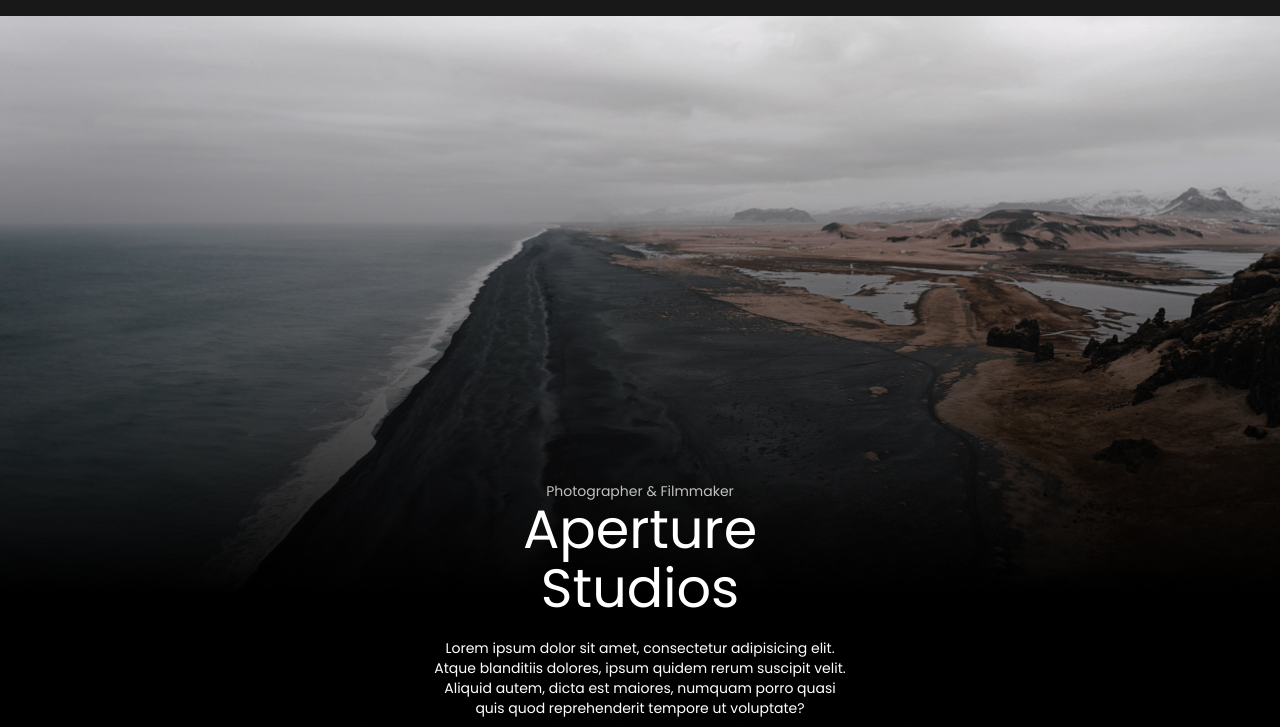
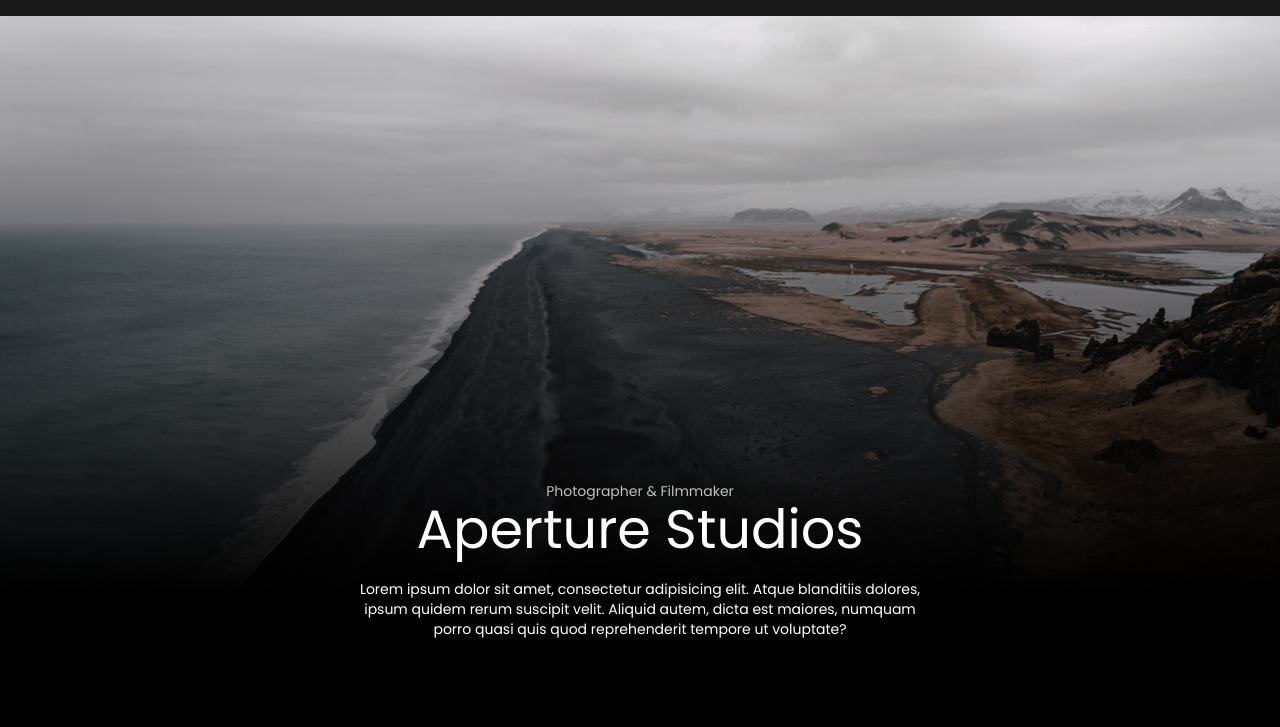
Before and after one commit to SoliDeo1/Aperture, a plain HTML site: page index.html in a window 1280 px wide. Shown: the part 67-794 px from the top of the page. Drawn offline with Linux system fonts and the light colour scheme.

Commit message:
css correction top section padd

```diff
--- a/css/style.css
+++ b/css/style.css
@@ -66,7 +66,7 @@ header nav ul li:last-of-type a {
 }
 .top_section_apert_stud{
     max-width: 580px;
-    padding: 466px 430px 51px;
+    padding: 466px 70px;
     text-align: center;
 }
 .top_section_phot_film{
```
